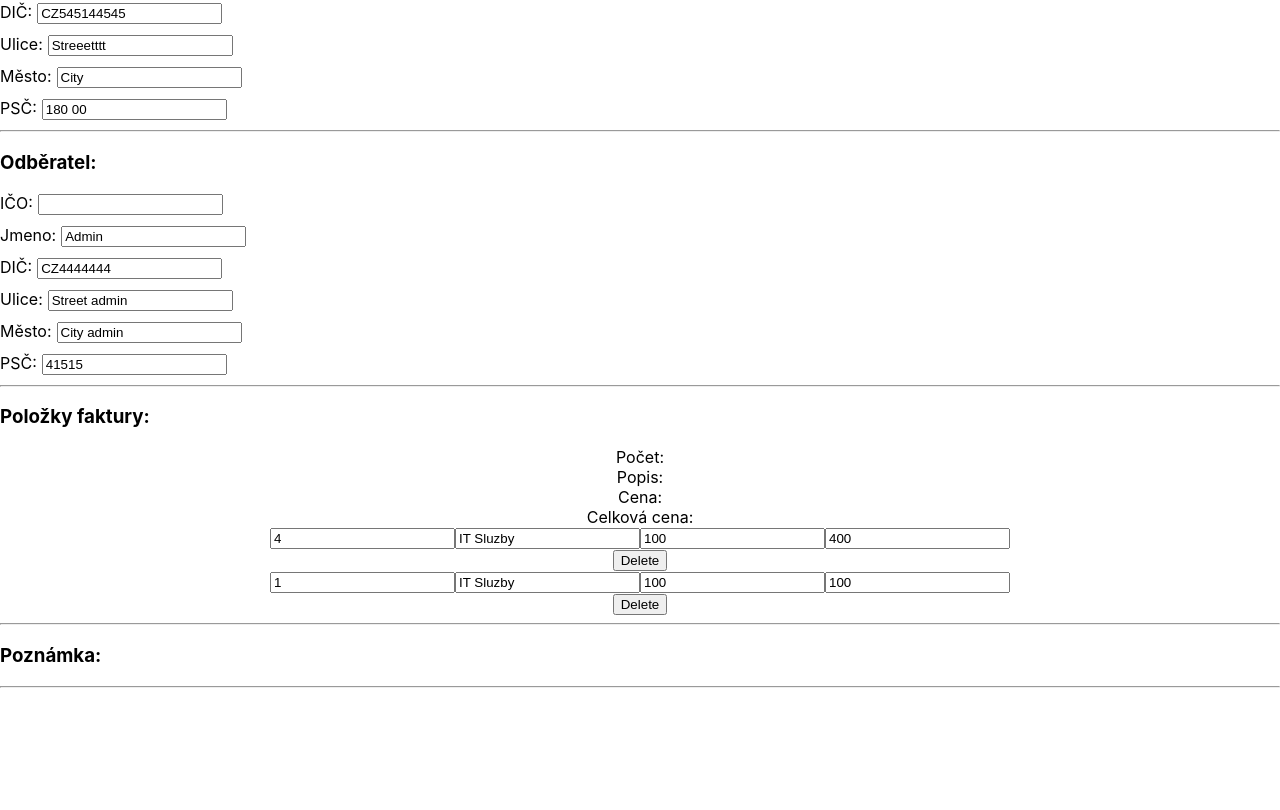
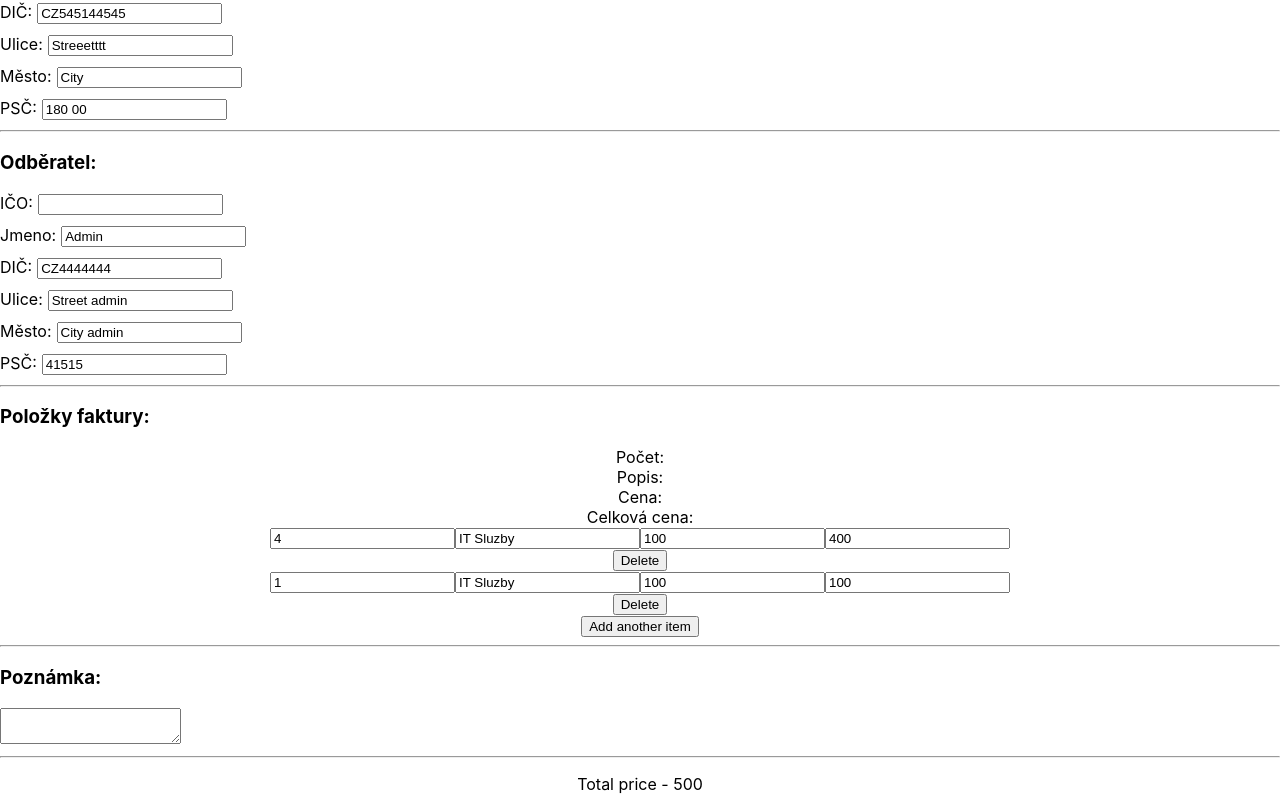
Before and after one commit to zaymax/dejfakturu, a React (Create React App) app: page / in a window 1280 px wide. Shown: the part 555-1365 px from the top of the page. Before the commit the page ends 1251 px from the top, so only its background shows below. Built offline with nearby package versions, Linux system fonts and the light colour scheme.

Commit message:
add button to add new item to items, add total price, add some styles, additional changes...

```diff
--- a/src/components/form/Form.js
+++ b/src/components/form/Form.js
@@ -55,7 +55,7 @@ export class Form extends Component {
       ],
 
       //Note
-      note: "Note",
+      note: "",
     };
 
     this.handleOnChangeInvoiceNumber =
@@ -99,6 +99,12 @@ export class Form extends Component {
       this.handleOnChangeZipCodeOfClient.bind(this);
 
     this.setStateOfInvoiceItems = this.setStateOfInvoiceItems.bind(this);
+    this.handleOnChangeNote = this.handleOnChangeNote.bind(this);
+
+    this.handleDelete = this.handleDelete.bind(this);
+    this.handleAddItem = this.handleAddItem.bind(this);
+
+    this.calculationTotal = this.calculationTotal.bind(this);
   }
 
   handleOnChangeInvoiceNumber(event) {
@@ -187,13 +193,48 @@ export class Form extends Component {
     });
   }
 
-  handleOnCHangeNote(event) {
+  handleDelete(itemId) {
+    const items = this.state.invoiceItems.filter(item => item.id !== itemId);
+    this.setState({
+      invoiceItems: items
+    })
+  }
+
+  handleAddItem() {
+    const index = this.state.invoiceItems[this.state.invoiceItems.length - 1].id + 1;
+    const items = this.state.invoiceItems.concat({
+      id: index,
+      count: 0,
+      description: "Popis",
+      price: 0,
+      totalPrice: 0
+    });
+    this.setState({
+      invoiceItems: items
+    })
+  }
+
+  handleOnChangeNote(event) {
     this.setState({
       note: event.target.value,
     });
   }
 
+  calculationTotal() {
+    const items = this.state.invoiceItems;
+    let total = 0;
+    for (let i = 0; i < items.length; i++) {
+      total += items[i].count * items[i].price;
+    }
+    return total;
+  }
+
+  updateStateInvoiceItems(item) {
+    // update state of item
+  }
+
   render() {
+    const total = this.calculationTotal();
     return (
       <form onSubmit={this.handleOnSubmit}>
         <h2>Vystavení nové faktury</h2>
@@ -311,12 +352,20 @@ export class Form extends Component {
           <InvoiceItems
             items={this.state.invoiceItems}
             setStateOfInvoiceItems={this.setStateOfInvoiceItems}
+            handleDeleteItem={this.handleDelete}
+            handleAddItem={this.handleAddItem}
           />
         </Section>
 
         <Section header={"Poznámka"}>
-          {/* <input type={"text"} value={this.state.note} onChange={this.handleOnChangeNote}/> */}
+          <div className="note">
+            <textarea value={this.state.note} onChange={this.handleOnChangeNote} />
+          </div>
         </Section>
+
+        <div className="section-total">
+          <div className="section-total__withoutVat"><p>Total price - {total}</p></div>
+        </div>
       </form>
     );
   }
--- a/src/components/form/form.scss
+++ b/src/components/form/form.scss
@@ -22,3 +22,7 @@
 h2 {
     text-align: start;
 }
+
+.note {
+    text-align: left;
+}
--- a/src/components/invoice-items/InvoiceItems.js
+++ b/src/components/invoice-items/InvoiceItems.js
@@ -2,26 +2,15 @@ import { Component } from "react";
 import { InvoiceItem } from "./InvoiceItem";
 
 export class InvoiceItems extends Component {
-  constructor(props) {
-    super(props);
-
-    this.state = {
-      items: this.props.items,
-    };
-
-    this.handleClickDelete = this.handleClickDelete.bind(this);
-  }
-
-  handleClickDelete(item) {}
 
   render() {
-    const items = this.state.items.map((item) => (
+    const items = this.props.items.map((item) => (
       <div key={item.id.toString()} className="invoice-items__item">
-        <InvoiceItem item={item} />
-        {this.state.items.length > 1 && (
+        <InvoiceItem item={item} onDelete={this.props.handleDeleteItem} id={item.id}/>
+        {this.props.items.length > 1 && (
           <button
             type="button"
-            onClick={(item) => this.handleClickDelete({ item })}
+            onClick={() => this.props.handleDeleteItem(item.id)}
           >
             {"Delete"}
           </button>
@@ -47,7 +36,10 @@ export class InvoiceItems extends Component {
         </div>
         <div className="invoice-items">{items}</div>
         <div className="invoice-items__buttons">
-          {/* <button>Add another item</button> */}
+          <button
+            type="button"
+            onClick={this.props.handleAddItem}
+          >Add another item</button>
         </div>
       </div>
     );
```
